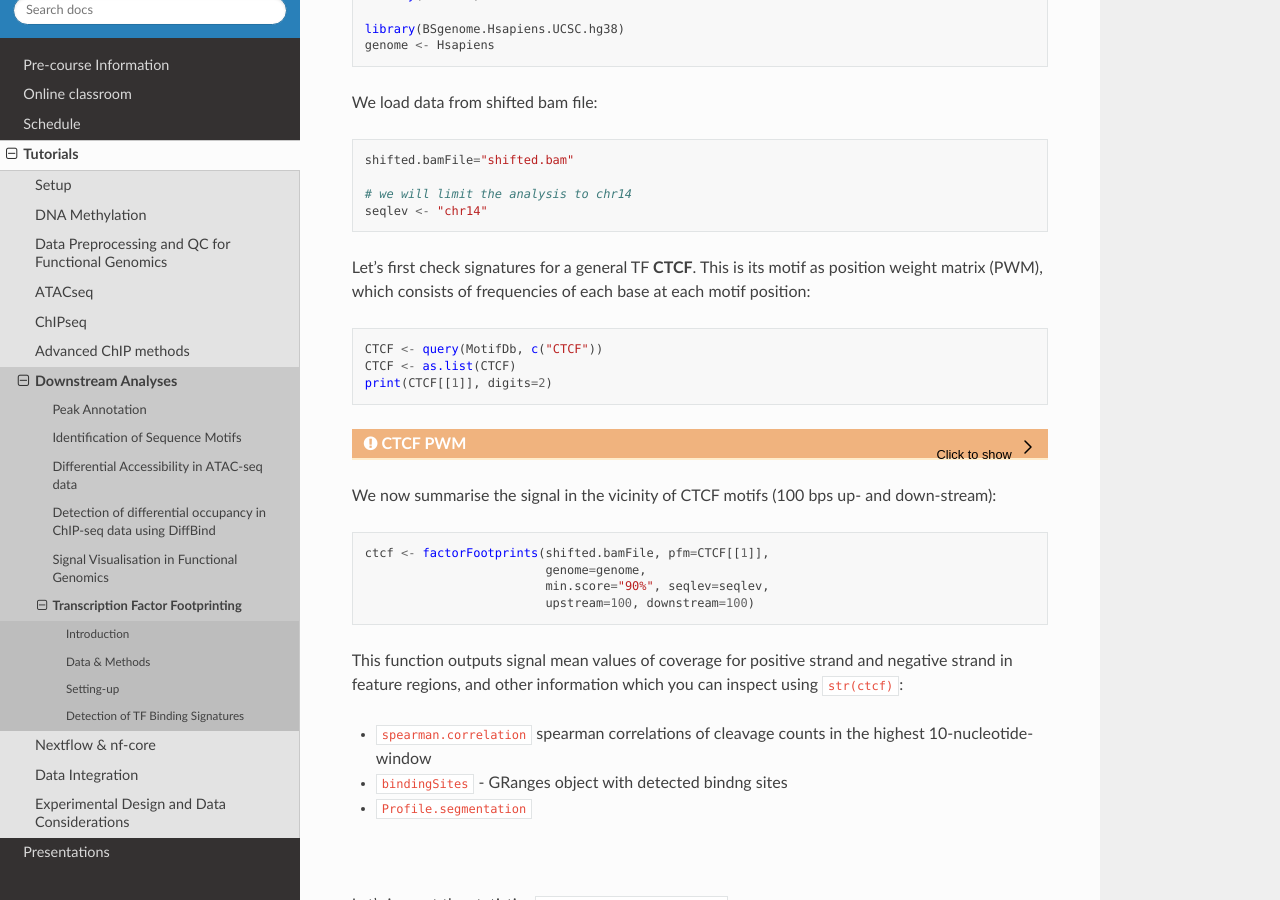
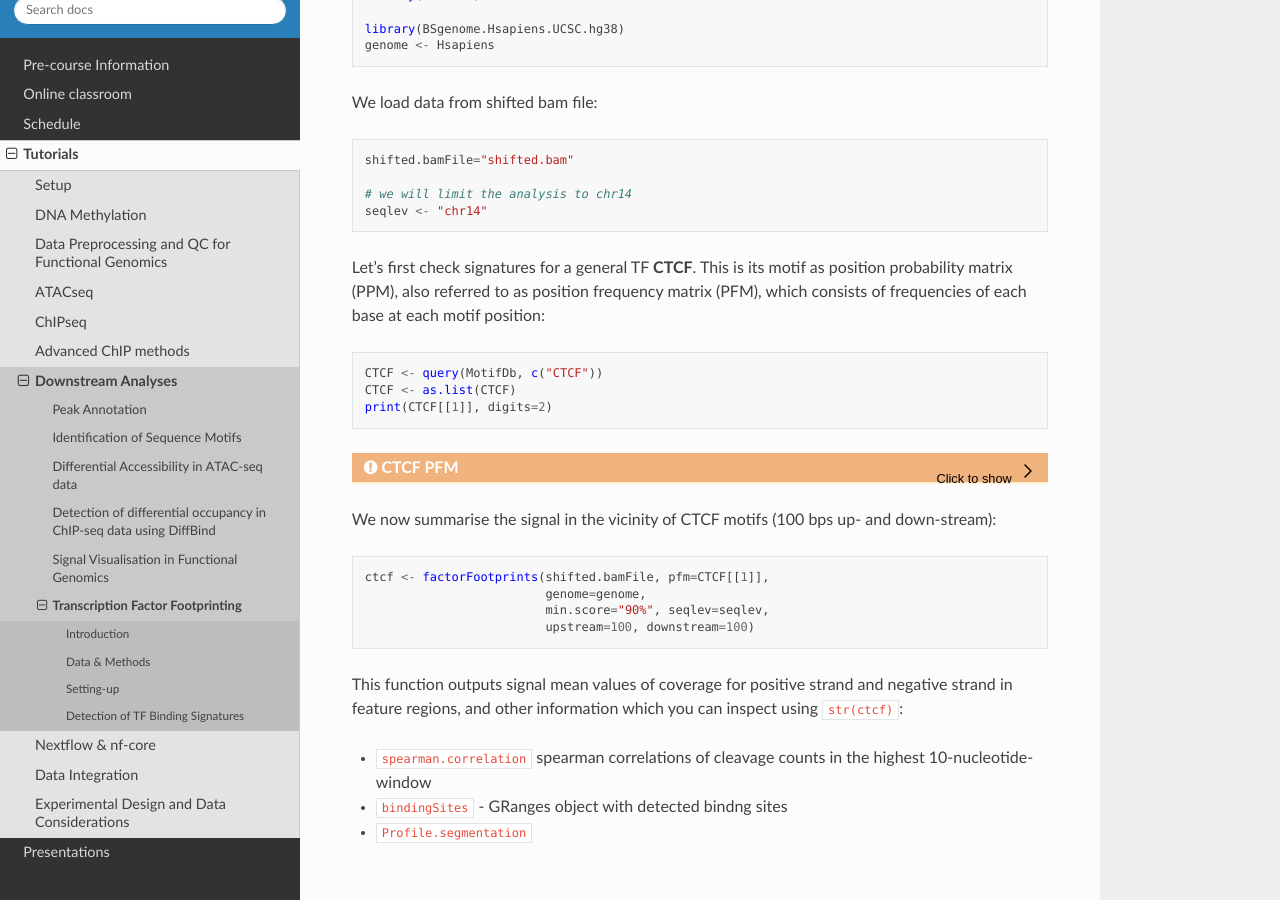
Before and after one commit to NBISweden/workshop-epigenomics-RTDs, a Sphinx documentation site: the page built from docs/content/tutorials/ATACseq/lab-atac-TFfootprnt.rst, in a window 1280 px wide and 900 px high, scrolled down 2289 px. Built offline with Sphinx 7.4.7 and the Read the Docs theme 2.0.0, drawn with Linux system fonts in a browser that asks for light colours.

Commit message:
correct PFM naming

```diff
--- a/docs/content/tutorials/ATACseq/lab-atac-TFfootprnt.rst
+++ b/docs/content/tutorials/ATACseq/lab-atac-TFfootprnt.rst
@@ -127,7 +127,7 @@ We load data from shifted bam file:
 	seqlev <- "chr14"
 
 
-Let's first check signatures for a general TF **CTCF**. This is its motif as position weight matrix (PWM), which consists of frequencies of each base at each motif position:
+Let's first check signatures for a general TF **CTCF**. This is its motif as position probability matrix (PPM), also referred to as position frequency matrix (PFM), which consists of frequencies of each base at each motif position:
 
 .. code-block:: R
 
@@ -136,10 +136,10 @@ Let's first check signatures for a general TF **CTCF**. This is its motif as pos
 	CTCF <- as.list(CTCF)
 	print(CTCF[[1]], digits=2)
 
-.. admonition:: CTCF PWM
+.. admonition:: CTCF PFM
    :class: dropdown, warning
 
-   CTCF PWM::
+   CTCF PFM::
 
 	       1    2    3     4     5     6     7     8     9    10    11    12    13
 	A 0.10 0.16 0.30 0.072 0.012 0.786 0.024 0.122 0.914 0.012 0.376 0.022 0.028
```
